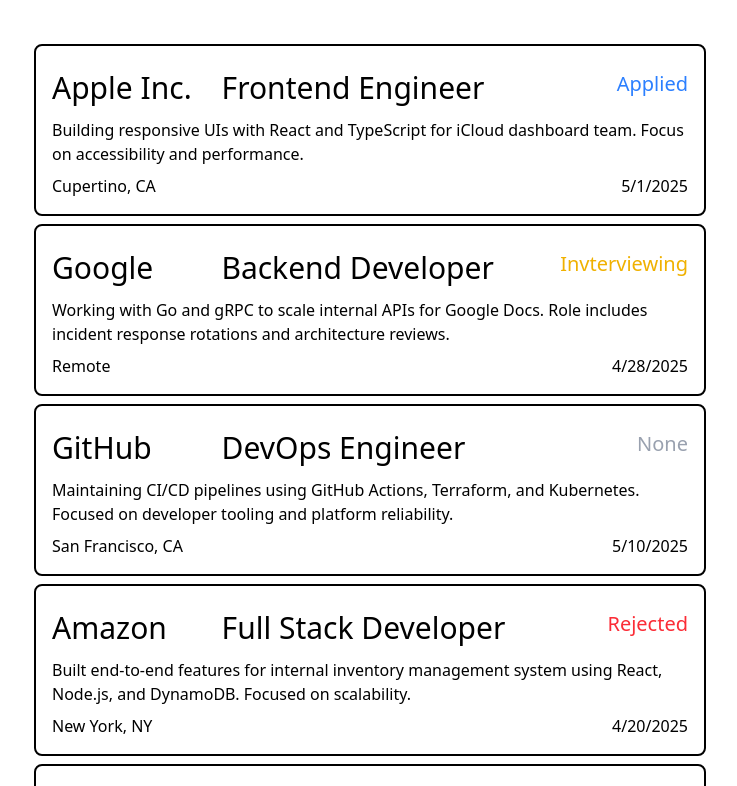
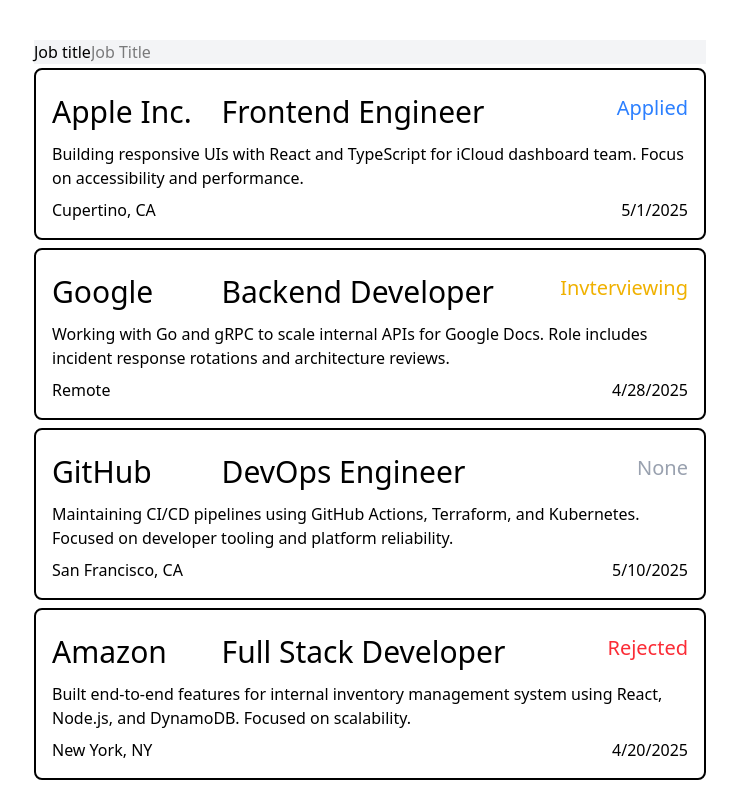
Before and after one commit to gustavoSo3/application-tracker, a React (Vite) app in the folder client/: page / in a window 1280 px wide. Shown: the top 786 px of the page, without its empty margins (270-1007 px from the left). Built offline with nearby package versions, Linux system fonts and the light colour scheme.

Commit message:
Starting Jon Input form

```diff
--- a/client/src/App.tsx
+++ b/client/src/App.tsx
@@ -53,12 +53,22 @@
 	]
 
 	return (
-		<div className="flex flex-col">
-			{
-				jobCards.map((x, i) =>
-					<JobCard key={i} {...x}/>
+		<div>
+			<div>
+				<form className="bg-gray-100">
+
+					<label htmlFor="job-title">Job title</label>
+					<input id="job-title"type="text" placeholder="Job Title"></input>
+
+				</form>
+			</div>
+			<div className="flex flex-col">
+				{
+					jobCards.map((x, i) =>
+						<JobCard key={i} {...x}/>
 				)
 			}
+			</div>
 		</div>
 	)
 }
```
